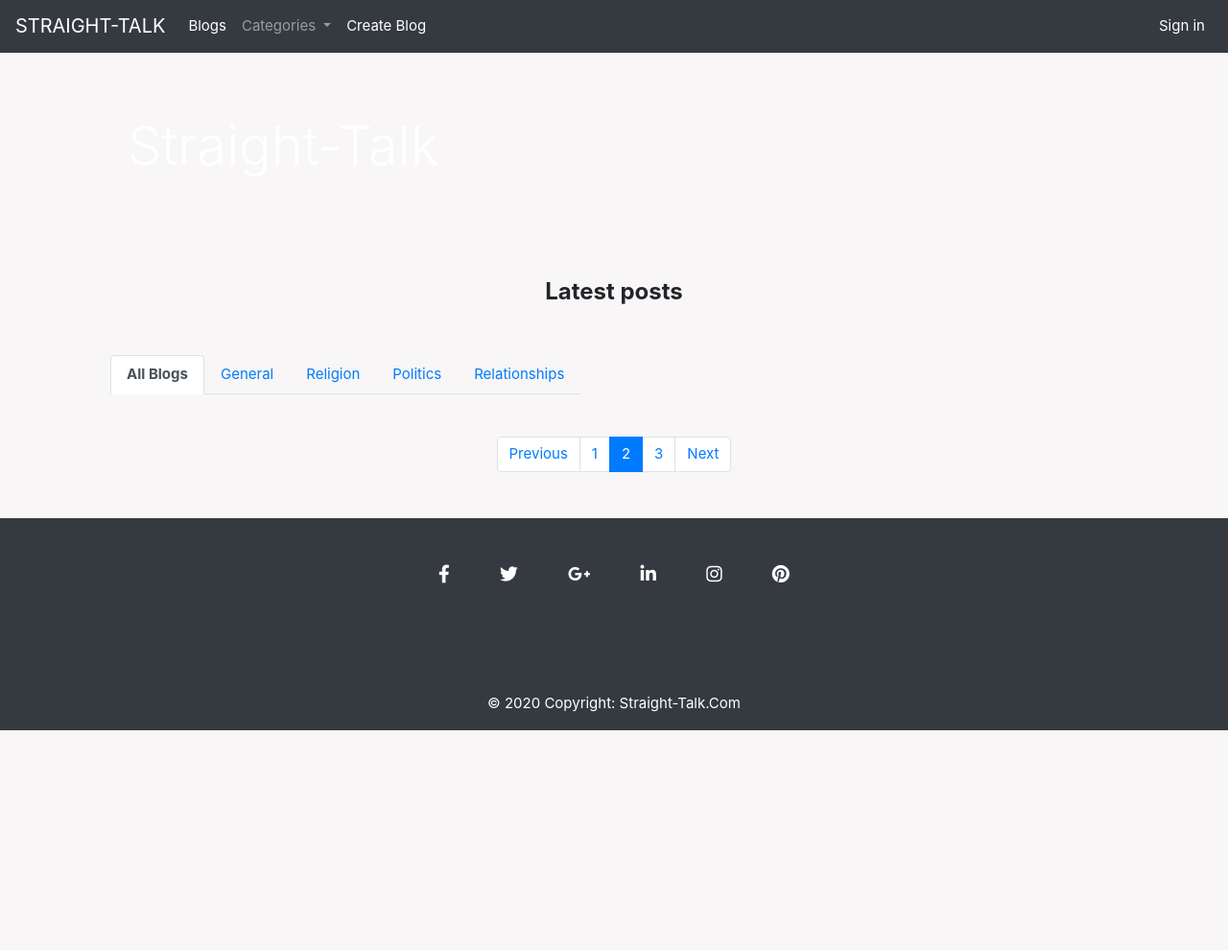
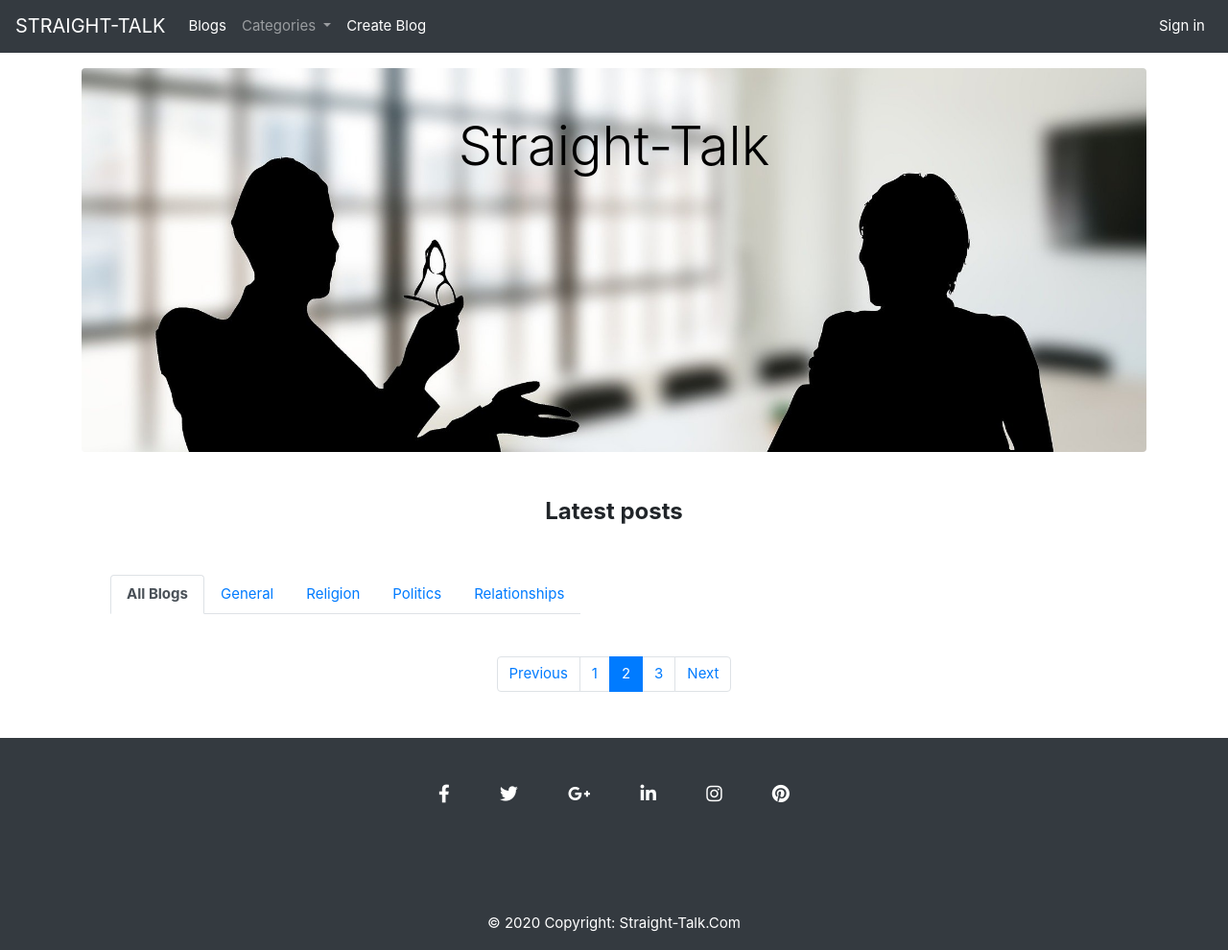
Before and after one commit to Nancy-codergirl/Straight-talk-blog, a Flask app: page / in a window 1280 px wide. Shown: the whole page at 96% size. Before the commit the page ends 761 px from the top, so only its background shows below. Run offline with Flask 2, Linux system fonts and the light colour scheme; data that the repository does not hold is empty; some libraries are stand-ins or nearby versions.

Commit message:
Add and style the  image

```diff
--- a/app/static/css/style.css
+++ b/app/static/css/style.css
@@ -1,9 +1,22 @@
 body{
   overflow-x: none !important;
   font-size: 15px !important;
-  background-color: rgb(248, 246, 246) !important;
+  /* background-color: rgb(248, 246, 246) !important; */
 }
 
+.talk{
+  background-image: url(../photos/talk.jpg);
+  background-size: cover;
+  background-repeat: no-repeat;
+  height: 400px;
+}
+.page{
+  color: black;
+  position: relative;
+  text-align: center;
+  margin-left: 25%;
+
+}
 footer{
   margin: 0px !important;
 }
```
Also changed, not shown: app/static/photos/talk.jpg (added).
